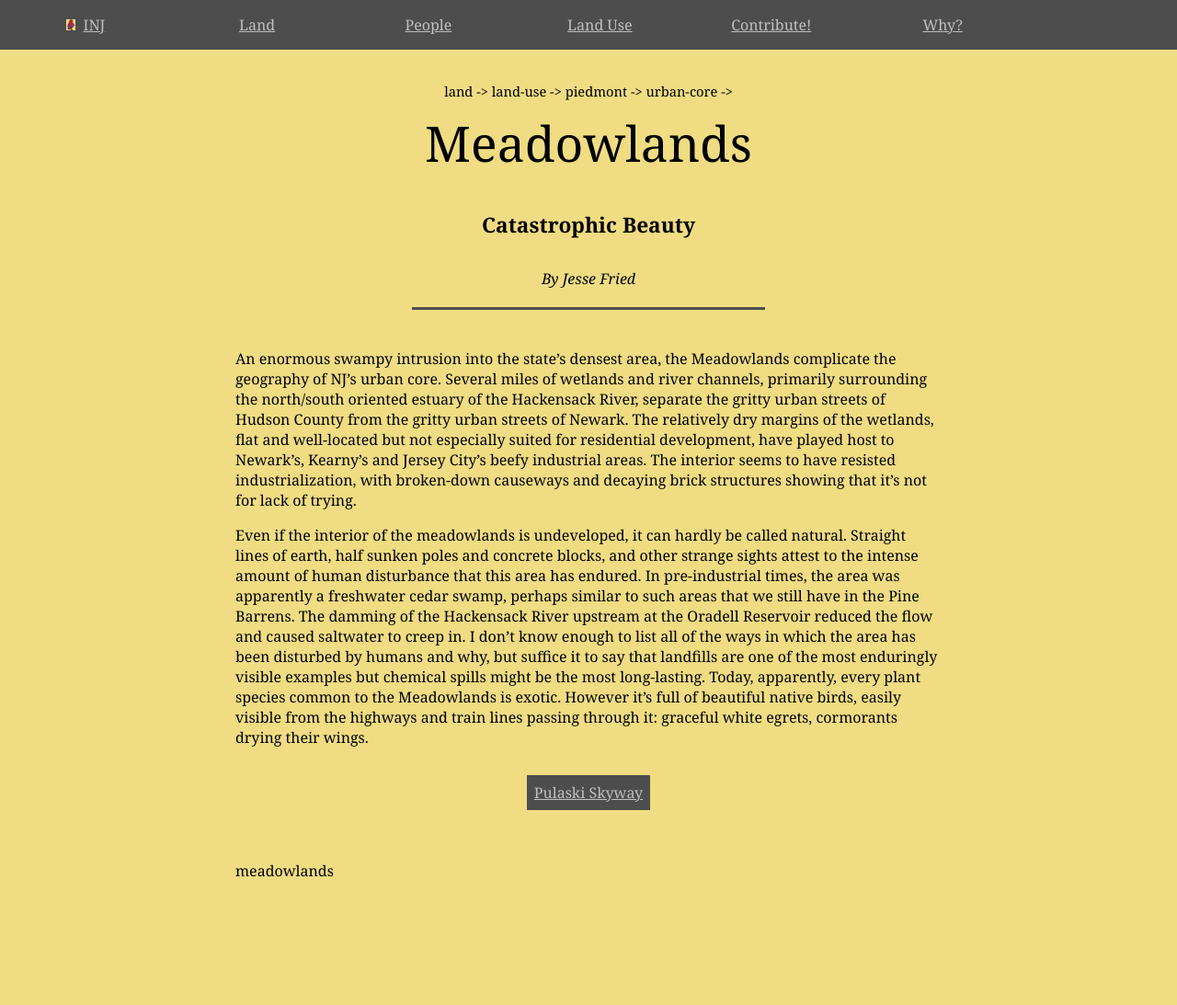
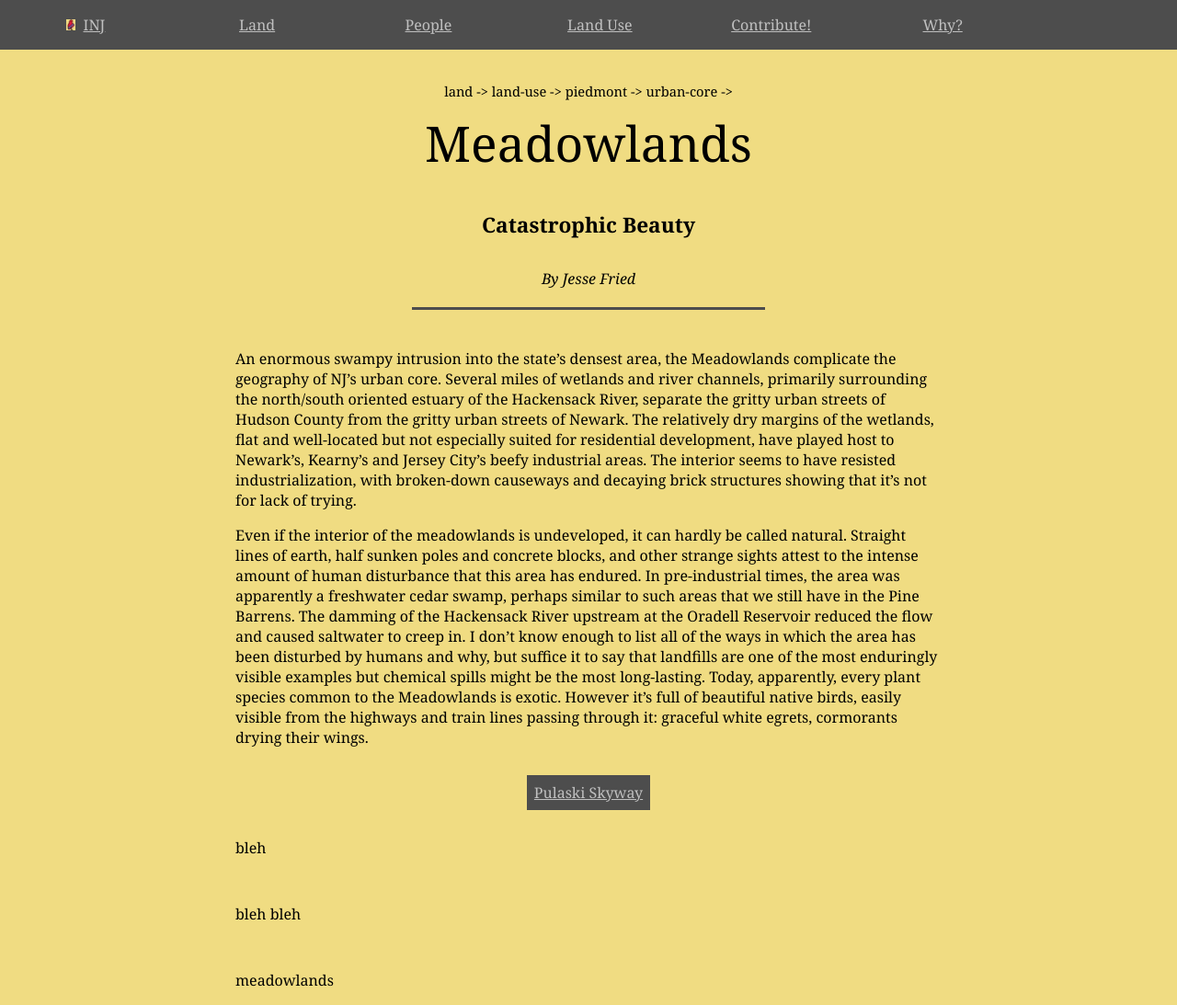
Before and after one commit to jonfried/oakafee.github.io, a Jekyll site: the page built from _posts/2016-09-16-meadowlands.md, in a window 1280 px wide. Shown: the whole page at 92% size. Built offline with Jekyll 4.4.1, drawn with Linux system fonts in a browser that asks for light colours; before the commit the page ends 974 px from its top, so only the background shows below that.

Commit message:
Update 2016-09-16-meadowlands.md

```diff
--- a/_posts/2016-09-16-meadowlands.md
+++ b/_posts/2016-09-16-meadowlands.md
@@ -25,3 +25,17 @@
     {% endtablerow %}
   </table>
 </div>
+
+<p>bleh</p>
+
+<div class="table-container">
+  <table class="index">
+    {% tablerow page in site.categories.[page.tags] cols:3 %}
+      {% if page.url %}
+          <a href="{{ page.url }}">{{ page.title }}</a>
+      {% endif %}
+    {% endtablerow %}
+  </table>
+</div>
+
+<p>bleh bleh </p>
```
